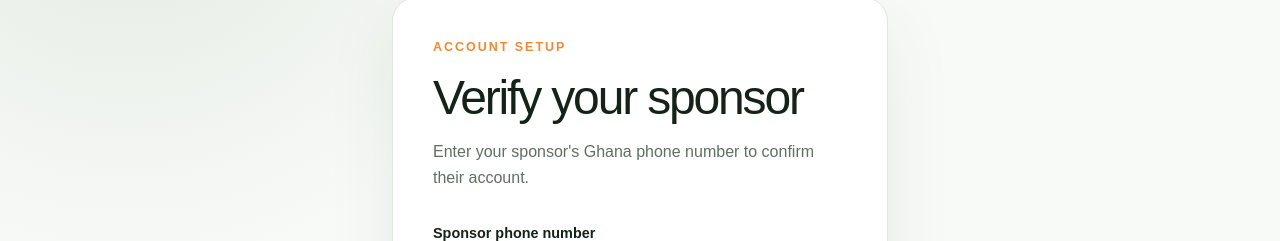
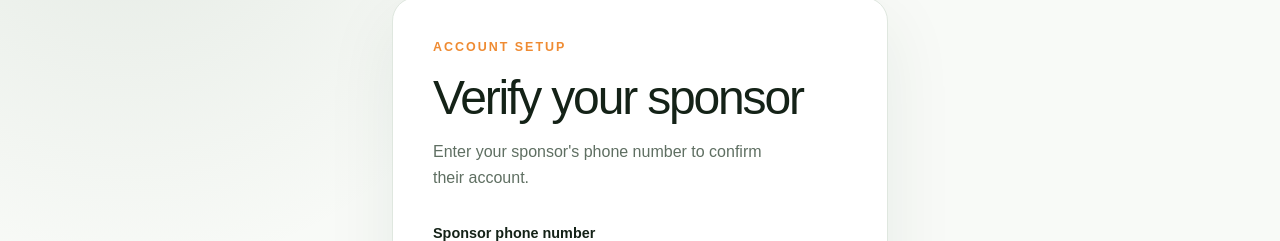
Before and after one commit to Yahwe-Eita/yahwe-web, a Next.js app: page /sponsor in a window 1280 px wide. Shown: the part 139-380 px from the top of the page. Built offline with nearby package versions, Linux system fonts and the light colour scheme.

Commit message:
Update sponsor description

```diff
--- a/src/app/sponsor/page.tsx
+++ b/src/app/sponsor/page.tsx
@@ -10,7 +10,7 @@ export default function SponsorPage() {
       backHref="/onboarding"
       eyebrow="Account setup"
       title="Verify your sponsor"
-      description="Enter your sponsor's Ghana phone number to confirm their account."
+      description="Enter your sponsor's phone number to confirm their account."
     >
       <SponsorForm />
     </AuthShell>
```
Also changed, not shown: 1 other file (tests, documents, lock files or other folders).
